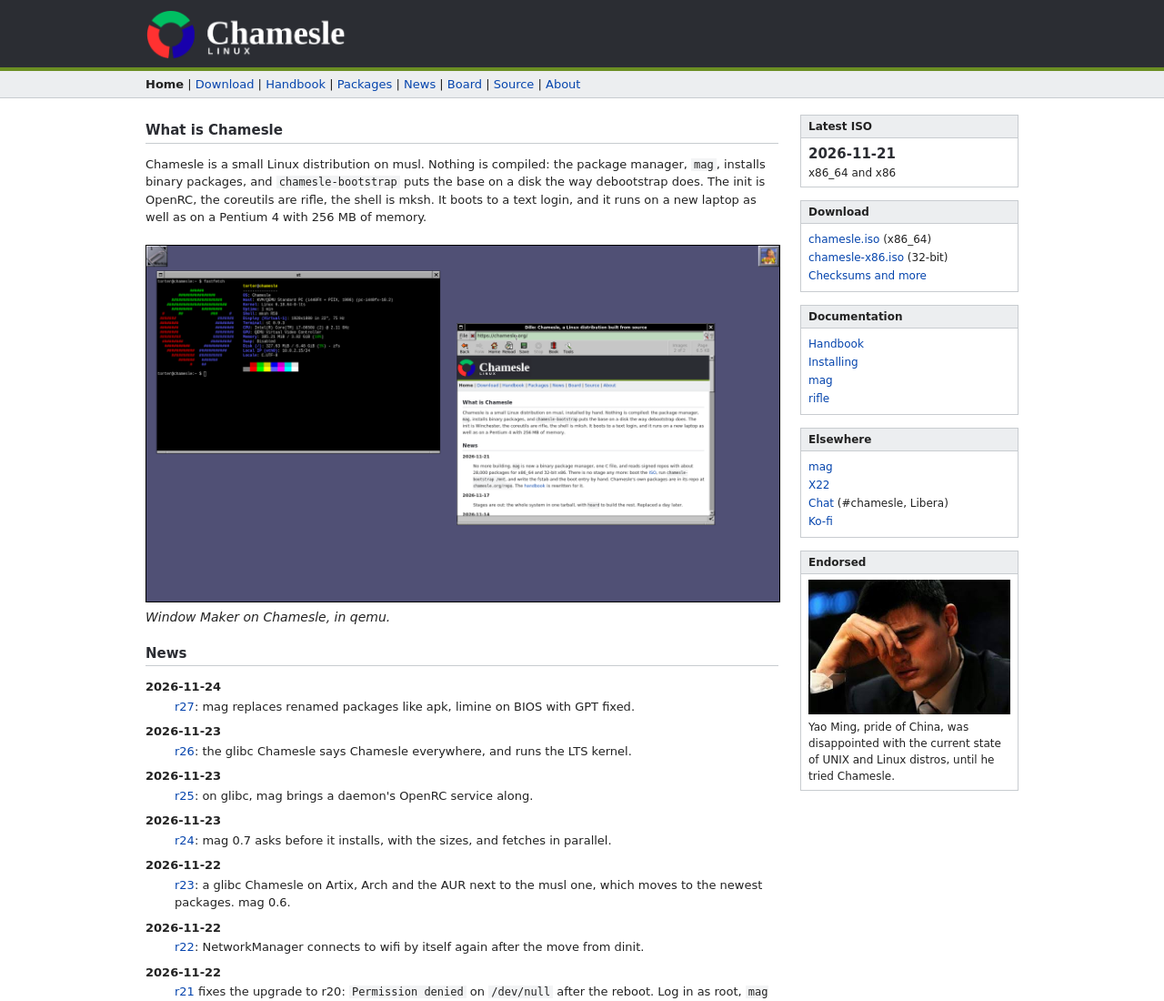
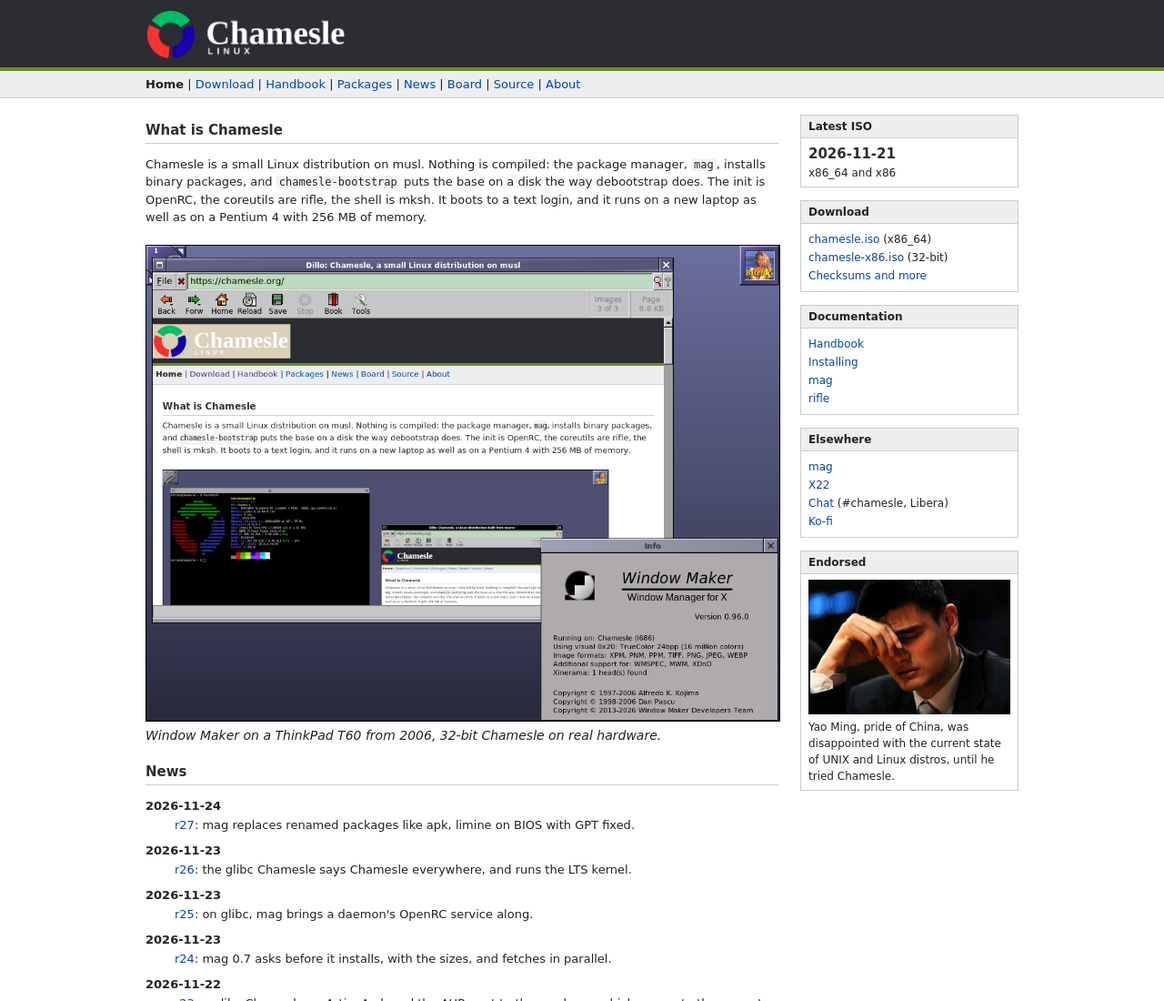
Before and after one commit to tortr-rs/chamesle, a plain HTML site: page docs/index.html in a window 1280 px wide. Shown: the top 1100 px of the page at 91% size. Drawn offline with Linux system fonts and the light colour scheme.

Commit message:
site: the T60 on the front page

```diff
--- a/docs/index.html
+++ b/docs/index.html
@@ -45,8 +45,8 @@
 debootstrap does. The init is OpenRC, the coreutils are rifle, the shell is mksh. It boots to a text login, and it
 runs on a new laptop as well as on a Pentium 4 with 256 MB of memory.</p>
 
-<figure class="shot"><a href="img/wmaker.png"><img src="img/wmaker.png" width="720" height="405" alt="Window Maker on Chamesle with st, fastfetch and Dillo"></a>
-<figcaption>Window Maker on Chamesle, in qemu.</figcaption></figure>
+<figure class="shot"><a href="img/t60.png"><img src="img/t60.png" width="720" height="540" alt="Window Maker on a ThinkPad T60 with Dillo on chamesle.org"></a>
+<figcaption>Window Maker on a ThinkPad T60 from 2006, 32-bit Chamesle on real hardware.</figcaption></figure>
 
 
 <h2 id="news">News</h2>
```
Also changed, not shown: docs/img/t60.png (added).
